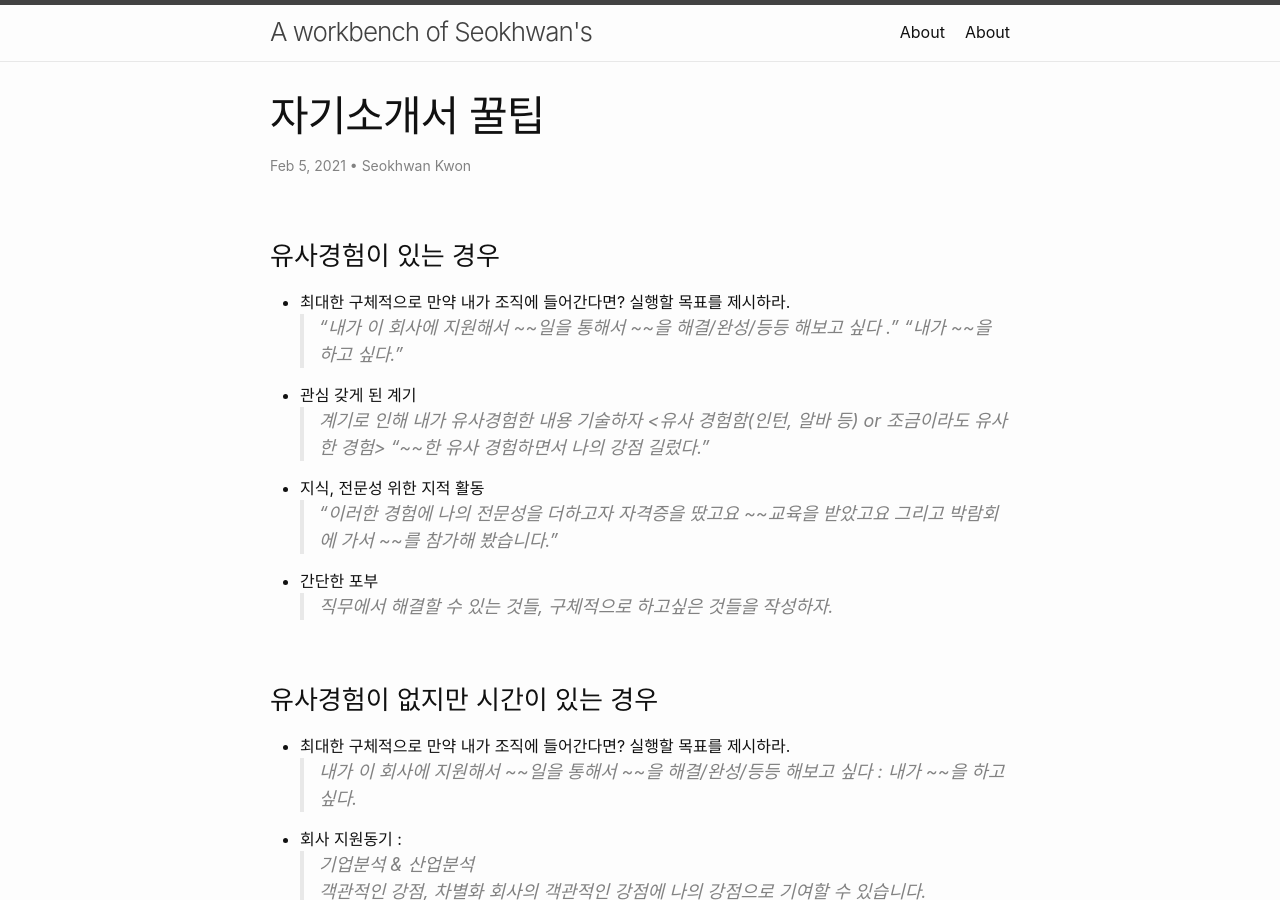
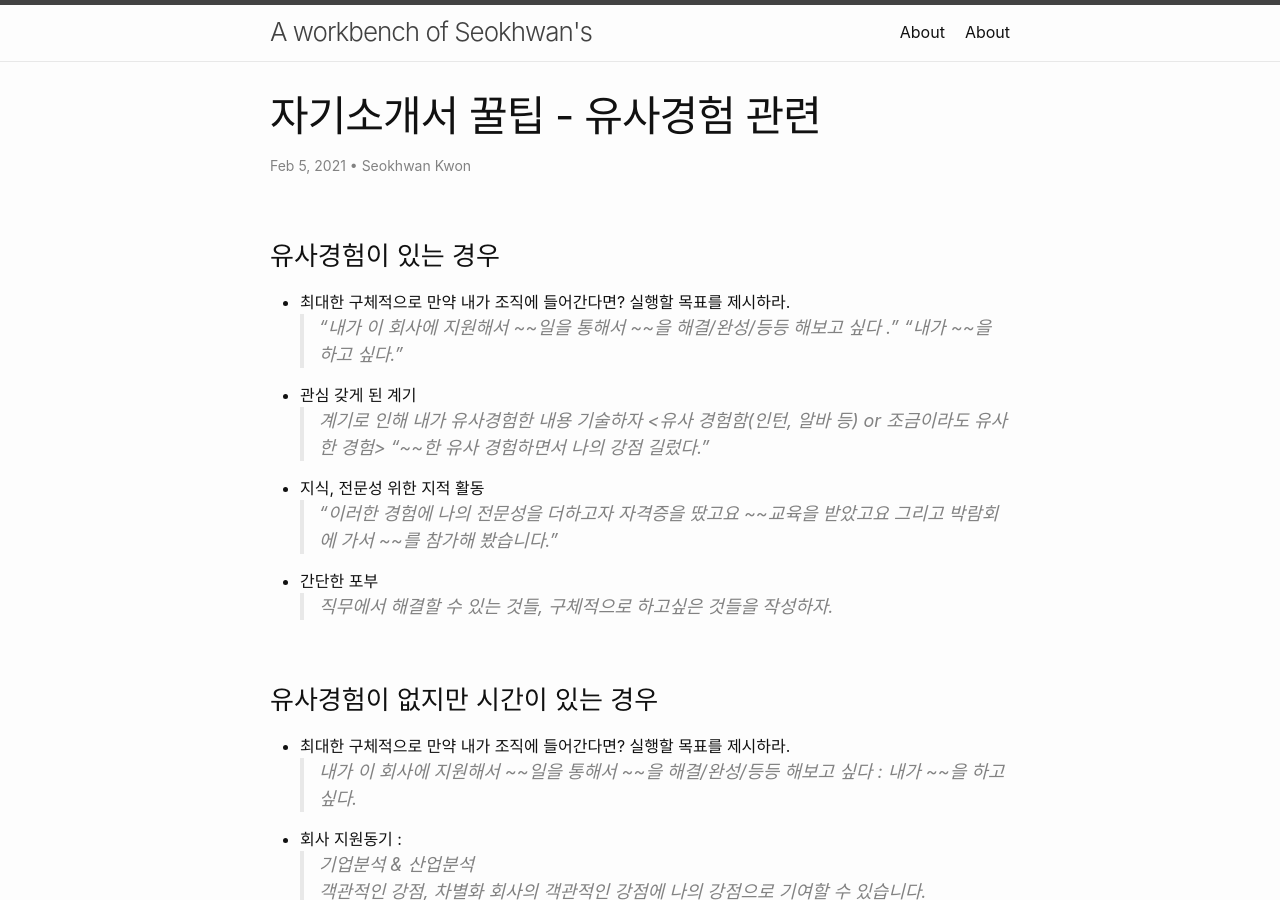
Before and after one commit to RoyKwonn/RoyKwonn.github.io, a Jekyll site: the page built from _posts/resume/2021-02-05-similar-experience.md, in a window 1280 px wide and 900 px high. Built offline with Jekyll 4.4.1, drawn with Linux system fonts in a browser that asks for light colours.

Commit message:
자기소개서 꿀팁

```diff
--- a/_posts/resume/2021-02-05-resume-tips.md
+++ b/_posts/resume/2021-02-05-similar-experience.md
@@ -1,12 +1,11 @@
 ---
 layout: post
-title: "자기소개서 꿀팁"
+title: "자기소개서 꿀팁 - 유사경험 관련"
 categories: resume
 author:
 - Seokhwan Kwon
 meta: "Springfield"
 ---
-
 
 ### 유사경험이 있는 경우
 
```
Also changed, not shown: 4 other files.
